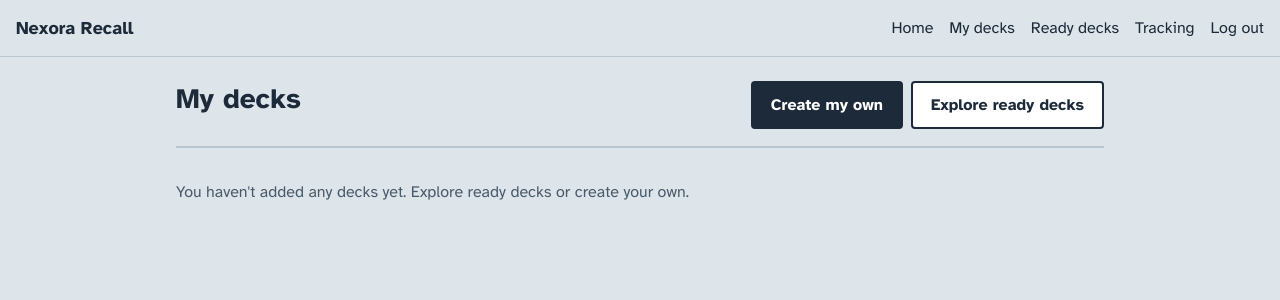
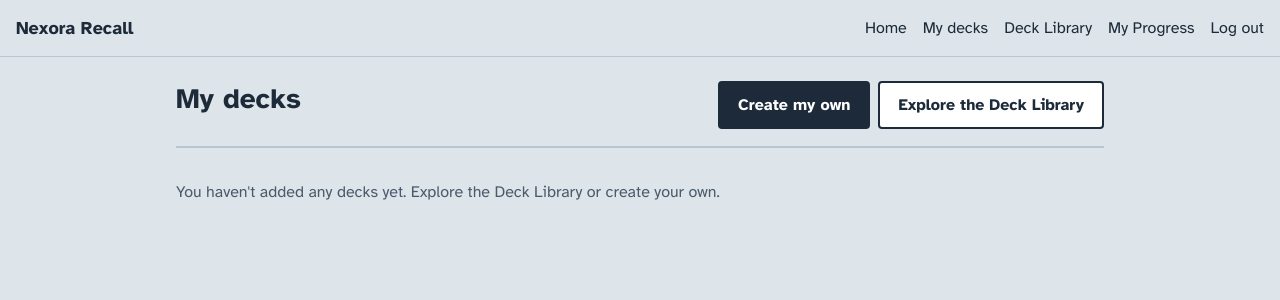
Before and after one commit to TARUNprojectworks/TEAM-NEXORA, a Flask app: page /decks/mine in a window 1280 px wide. Shown: the top 300 px of the page. Run offline with Flask 3, Linux system fonts and the light colour scheme; the visitor is signed in with stand-in values (Sample User, id 1); data that the repository does not hold is empty; some libraries are stand-ins or nearby versions.

Commit message:
ux: Deck Library, My Progress and Quick Revise names; Quick Revise note; sure-but-wrong prompt

```diff
--- a/app/study.py
+++ b/app/study.py
@@ -1,4 +1,4 @@
-"""Smart Study, Free Practice, the answer endpoint and the session summary.
+"""Smart Study, Quick Revise (style "free" in code), the answer endpoint and the session summary.
 
 How a session works:
 - /study/<deck_id>?style=smart|free starts a session for one deck.
@@ -16,7 +16,7 @@ How a session works:
   back, running totals) lives in the Flask session cookie as card ids and
   numbers only. Shelves and reviews live in the database.
 
-Smart Study asks engine.py which card to show. Free Practice shows every
+Smart Study asks engine.py which card to show. Quick Revise shows every
 card in the deck in a shuffled order and never changes shelves.
 """
 
@@ -449,7 +449,7 @@ def answer():
 @bp.post("/shuffle")
 @login_required
 def shuffle():
-    """Free Practice: shuffle the cards that are left."""
+    """Quick Revise: shuffle the cards that are left."""
     state = get_session()
     if state and state["style"] == "free":
         state["seed"] = random.randrange(1_000_000)
--- a/app/templates/base.html
+++ b/app/templates/base.html
@@ -21,8 +21,8 @@
       {% if current_user.is_authenticated %}
         <a href="{{ url_for('planner.home') }}">Home</a>
         <a href="{{ url_for('decks.my_decks') }}">My decks</a>
-        <a href="{{ url_for('decks.ready_decks') }}">Ready decks</a>
-        <a href="{{ url_for('tracking.tracking_page') }}">Tracking</a>
+        <a href="{{ url_for('decks.ready_decks') }}">Deck Library</a>
+        <a href="{{ url_for('tracking.tracking_page') }}">My Progress</a>
         <form method="post" action="{{ url_for('auth.logout') }}" class="inline-form">
           <input type="hidden" name="csrf_token" value="{{ csrf_token() }}">
           <button type="submit" class="link-button">Log out</button>
--- a/app/templates/decks/mine.html
+++ b/app/templates/decks/mine.html
@@ -5,7 +5,7 @@
   <h1>My decks</h1>
   <div class="actions-inline">
     <a class="button button-primary" href="{{ url_for('decks.create_my_own') }}">Create my own</a>
-    <a class="button" href="{{ url_for('decks.ready_decks') }}">Explore ready decks</a>
+    <a class="button" href="{{ url_for('decks.ready_decks') }}">Explore the Deck Library</a>
   </div>
 </div>
 
@@ -51,6 +51,6 @@
 </ul>
 
 {% if items | length <= 1 %}
-  <p class="empty">You haven't added any decks yet. Explore ready decks or create your own.</p>
+  <p class="empty">You haven't added any decks yet. Explore the Deck Library or create your own.</p>
 {% endif %}
 {% endblock %}
--- a/app/templates/home.html
+++ b/app/templates/home.html
@@ -79,7 +79,7 @@
 
   <div class="choices">
     <a class="choice" href="{{ url_for('decks.ready_decks') }}">
-      <span class="choice-title">Explore Ready Decks</span>
+      <span class="choice-title">Explore the Deck Library</span>
       <span class="choice-text">Semester, placement and competitive exam decks.</span>
     </a>
     <a class="choice" href="{{ url_for('decks.create_my_own') }}">
```
Also changed, not shown: app/static/js/study.js (+14 -0 lines), app/templates/study/card.html (+8 -1 lines).
